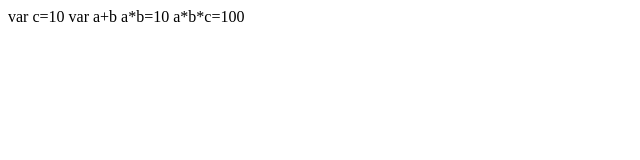
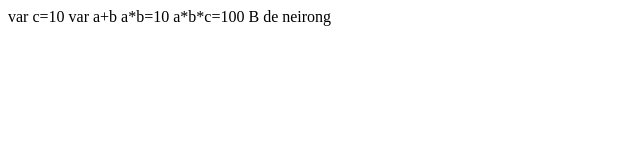
Before and after one commit to chromczl/node_js, a plain HTML site: page index.html in a window 1280 px wide. Shown: the whole page, without its empty margins (0-640 px from the left). Drawn offline with Linux system fonts and the light colour scheme.

Commit message:
add b_branch commit

```diff
--- a/index.html
+++ b/index.html
@@ -13,3 +13,4 @@
 var a+b
 a*b=10
 a*b*c=100
+B de neirong
```
